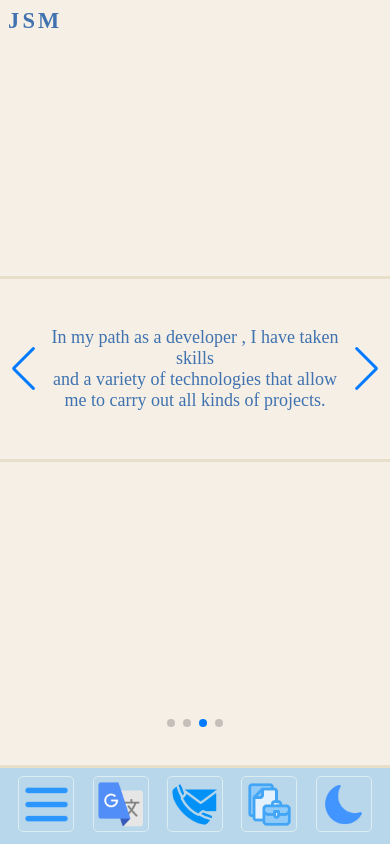
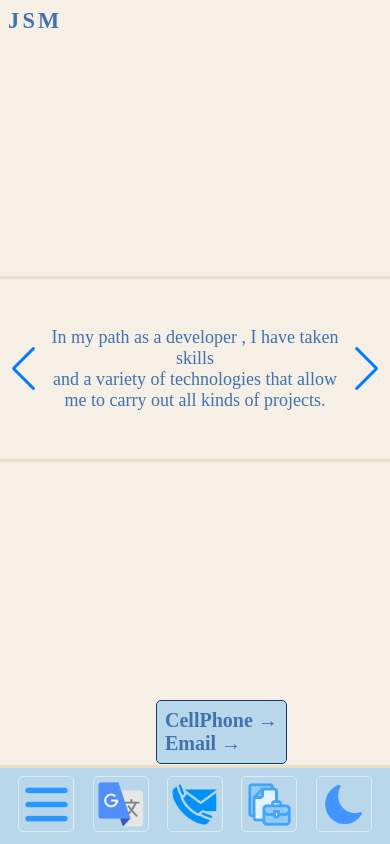
Before and after one commit to jsmblog/newCv, a React (Vite) app: page / in a window 390 px wide. Both pictures are taken after a click on the picture 194 px from the left and 804 px from the top of the page. Built offline with nearby package versions, Linux system fonts and the light colour scheme; a web font is replaced by a local one.

Commit message:
[add] btn cellphone

```diff
--- a/src/App.jsx
+++ b/src/App.jsx
@@ -26,6 +26,7 @@ import { useState } from 'react'
 function App() {
  const [darkMode, setDarkMode] = useState(false)
  const [downloadCv, setdownLoadCv] = useState(false)
+ const [cellphone, setCellphone] = useState(false)
 
  const changeDarkMode = ()=> {
   setDarkMode(!darkMode)
@@ -35,15 +36,22 @@ function App() {
   setdownLoadCv(!downloadCv)
   console.log(downloadCv)
  }
+
+ const changeCellphone = ()=> {
+  setCellphone(!cellphone)
+  console.log(cellphone)
+ }
+
  const isOnDarkMode = (darkMode) ? "onDarkMode" : "" ;
  const changeIconDm = (darkMode) ? `${sol}` : `${moon}` ;
 
  const isOnDlCv = (downloadCv) ? "menuHamburguer slide-in-right" : "" ;
+ const isOnCellphone = (cellphone) ? "cellPhoneAndEmail slide-in-right" : "" ;
  const changeIconMh = (downloadCv) ? `${equis}` : `${menuHam}` ;
   return (
     <>
      <div id={`${isOnDarkMode}`} className='APP'>
-     <NavBar changeIconMh={changeIconMh} isOnDlCv={isOnDlCv} changeDlCv={changeDlCv} changeIconDm={changeIconDm}  changeDarkMode={changeDarkMode} translateLogo={translateLogo} iconCellphone={iconCellphone} portfolio={portfolio}  />
+     <NavBar isOnCellphone={isOnCellphone} changeCellphone={changeCellphone} changeIconMh={changeIconMh} isOnDlCv={isOnDlCv} changeDlCv={changeDlCv} changeIconDm={changeIconDm}  changeDarkMode={changeDarkMode} translateLogo={translateLogo} iconCellphone={iconCellphone} portfolio={portfolio}  />
       <Principal html={html} css={css} js={js} react={react} github={github} slack={slack} notion={notion} bootstrap={bootstrap} linkedin={linkedin} whatsapp={whatsapp} />
      </div>
     </>
--- a/src/Components/NavBar.jsx
+++ b/src/Components/NavBar.jsx
@@ -1,11 +1,11 @@
 
-const NavBar = ({translateLogo , iconCellphone , portfolio , changeDarkMode , changeIconDm , changeDlCv , isOnDlCv ,changeIconMh}) => {
+const NavBar = ({translateLogo , iconCellphone , portfolio , changeDarkMode , changeIconDm , changeDlCv , isOnDlCv ,changeIconMh ,changeCellphone , isOnCellphone}) => {
   return (
     <>
     <nav className="navBarMenu">
         <div><img onClick={changeDlCv} width={45} src={changeIconMh} alt="img-" /></div>
         <div><img width={45} src={translateLogo} alt="img-" /></div>
-        <div><img width={45} src={iconCellphone} alt="img-" /></div>
+        <div><img onClick={changeCellphone} width={45} src={iconCellphone} alt="img-" /></div>
         <div><img width={45} src={portfolio} alt="img-" /></div>
         <div><img onClick={changeDarkMode} width={45} src={changeIconDm} alt="img-" /></div>
     </nav>
@@ -15,6 +15,10 @@ const NavBar = ({translateLogo , iconCellphone , portfolio , changeDarkMode , ch
     <div>
       <a className={`${isOnDlCv} aOff`} download href="/src/Img/Cv-JoelSm.pdf" target="_blank" rel="noopener noreferrer">Download Cv ↓</a>
     </div>
+    <div className={`${isOnCellphone} aOff`}>
+      <div><a href="tel:+593962915626" ><button><h2>CellPhone →</h2></button></a></div>
+      <div><button><h2>Email →</h2></button></div>
+    </div>
     </>
   )
 }
--- a/src/Components/Principal.jsx
+++ b/src/Components/Principal.jsx
@@ -27,8 +27,8 @@ const Principal = ({whatsapp , linkedin , html , css , js , react , github , sla
                 <div><h1>{`I'm Joel Saldarriaga Mera`}</h1></div>
                 <div><h2>Developer <span className="spanPrinc">Web Frontend</span></h2></div>
                 <div className="positBtn">
-                    <button><img width={30} src={whatsapp} alt="" /></button>
-                    <button><img width={30} src={linkedin} alt="" /></button>
+                    <a href="https://api.whatsapp.com/send?phone=593962915626" target="_blank" rel="noopener noreferrer"><button><img width={30} src={whatsapp} alt="" /></button></a>
+                    <a href="https://www.linkedin.com/in/joel-mera-32760923a" target="_blank" rel="noopener noreferrer"><button><img width={30} src={linkedin} alt="" /></button></a>
                 </div>
                 </div>
             </div>
--- a/src/Styles/styleNavBar.css
+++ b/src/Styles/styleNavBar.css
@@ -45,13 +45,35 @@
     background-color: var(--co-cyan-sky-navbar);
     border-radius: 5px;
     border: 1px solid var(--co-dm-blue);
-    padding: 2rem;
+    padding: .9rem;
+    font-weight: bold;
 }
 .aOff {
     display: none;
 }
 .menuHamburguer {
     display: inline-flex;
+}
+.cellPhoneAndEmail {
+  display: inline-block;
+  padding: .5rem;
+  position: absolute;
+  bottom:5rem;
+  z-index: 2;
+  left: 40vw;
+  background-color: var(--co-cyan-sky-navbar);
+    border-radius: 5px;
+    border: 1px solid var(--co-dm-blue);
+}
+.cellPhoneAndEmail button {
+  border: none;
+  background-color: var(--co-cyan-sky-navbar);
+}
+.cellPhoneAndEmail {
+  display: none;
+}
+.cellPhoneAndEmail {
+  display: inline;
 }
 /*animations*/
 .slide-in-right {
```
